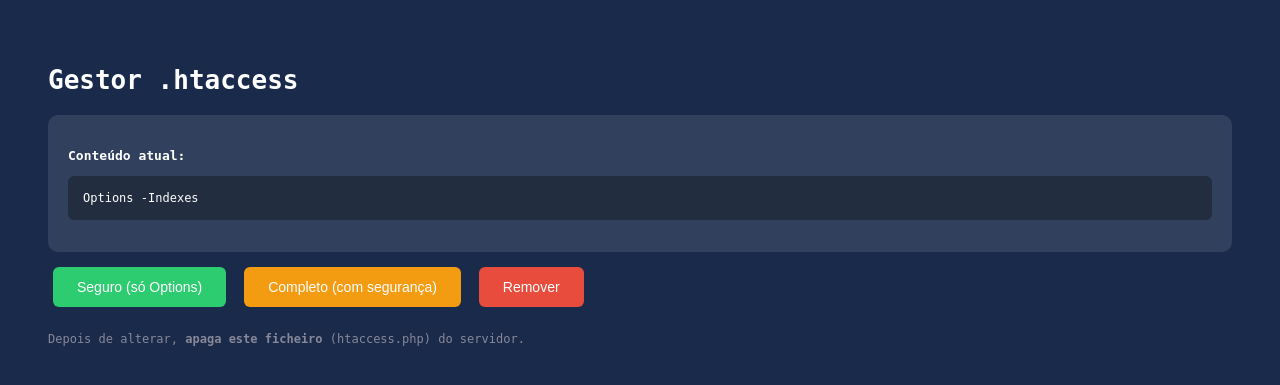
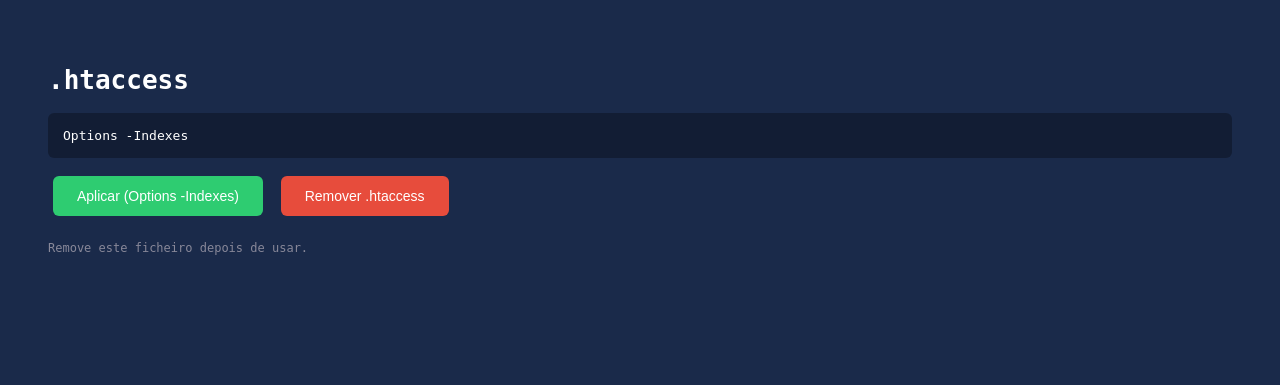
Before and after one commit to a14509-oficina/Trabalho-Final, a PHP site: page /htaccess.php in a window 1280 px wide. Shown: the top 385 px of the page. Run offline with PHP 8.4, Linux system fonts and the light colour scheme.

Commit message:
Simplificar htaccess.php apenas com modo normal

```diff
--- a/htaccess.php
+++ b/htaccess.php
@@ -1,40 +1,16 @@
 <?php
 $file = __DIR__ . '/.htaccess';
+$normal = "Options -Indexes\n";
+$msg = '';
 
-// Safe .htaccess that works on InfinityFree (LiteSpeed)
-$safe = "Options -Indexes\n";
-
-// Full security .htaccess (may cause 500 on some LiteSpeed)
-$full = "Options -Indexes
-ServerSignature Off
-
-<FilesMatch \"\\.(sql|md)$\">
-  Deny from all
-</FilesMatch>
-
-<FilesMatch \"^\\\.\">
-  Deny from all
-</FilesMatch>
-
-<IfModule rewrite_module>
-  RewriteEngine On
-  RewriteRule ^(config|classes|setup)/ - [F,L]
-  RewriteRule ^script\\.sql$ - [F,L]
-</IfModule>
-";
-
-$msg = '';
 if ($_SERVER['REQUEST_METHOD'] === 'POST') {
-    $mode = $_POST['mode'] ?? '';
-    if ($mode === 'safe') {
-        file_put_contents($file, $safe);
-        $msg = '✅ .htaccess atualizado para modo seguro (Options -Indexes)';
-    } elseif ($mode === 'full') {
-        file_put_contents($file, $full);
-        $msg = '✅ .htaccess atualizado para modo completo (com segurança)';
-    } elseif ($mode === 'remove') {
+    $action = $_POST['action'] ?? '';
+    if ($action === 'aplicar') {
+        file_put_contents($file, $normal);
+        $msg = '.htaccess aplicado com Options -Indexes';
+    } elseif ($action === 'remover') {
         if (file_exists($file)) unlink($file);
-        $msg = '✅ .htaccess removido';
+        $msg = '.htaccess removido';
     }
     $current = file_exists($file) ? file_get_contents($file) : '(sem ficheiro)';
 } else {
@@ -45,33 +21,24 @@ if ($_SERVER['REQUEST_METHOD'] === 'POST') {
 <html lang="pt">
 <head>
     <meta charset="UTF-8">
-    <title>Gestor .htaccess</title>
+    <title>.htaccess</title>
     <style>
-        body { font-family: monospace; padding: 40px; background: #1a2a4a; color: #fff; }
-        .box { background: rgba(255,255,255,0.1); padding: 20px; border-radius: 10px; margin: 10px 0; }
-        pre { background: rgba(0,0,0,0.3); padding: 15px; border-radius: 6px; overflow-x: auto; font-size: 12px; }
-        button { padding: 12px 24px; border: none; border-radius: 6px; cursor: pointer; font-size: 14px; margin: 5px; }
-        .btn-safe { background: #2ecc71; color: #fff; }
-        .btn-full { background: #f39c12; color: #fff; }
-        .btn-remove { background: #e74c3c; color: #fff; }
-        .msg { padding: 10px; border-radius: 6px; margin: 10px 0; background: rgba(46,204,113,0.2); border: 1px solid rgba(46,204,113,0.3); }
-        h1 { margin-bottom: 20px; }
+        body{font-family:monospace;padding:40px;background:#1a2a4a;color:#fff}
+        pre{background:rgba(0,0,0,0.3);padding:15px;border-radius:6px}
+        button{padding:12px 24px;border:none;border-radius:6px;cursor:pointer;font-size:14px;margin:5px}
+        .btn-g{background:#2ecc71;color:#fff}
+        .btn-r{background:#e74c3c;color:#fff}
+        .msg{padding:10px;border-radius:6px;margin:10px 0;background:rgba(46,204,113,0.2)}
     </style>
 </head>
 <body>
-    <h1>Gestor .htaccess</h1>
-    <div class="box">
-        <p><strong>Conteúdo atual:</strong></p>
-        <pre><?= htmlspecialchars($current) ?></pre>
-    </div>
-    <?php if ($msg): ?>
-        <div class="msg"><?= $msg ?></div>
-    <?php endif; ?>
+    <h1>.htaccess</h1>
+    <pre><?= htmlspecialchars($current) ?></pre>
+    <?php if ($msg): ?><div class="msg"><?= $msg ?></div><?php endif; ?>
     <form method="POST">
-        <button type="submit" name="mode" value="safe" class="btn-safe" onclick="return confirm('Aplicar .htaccess seguro?')">Seguro (só Options)</button>
-        <button type="submit" name="mode" value="full" class="btn-full" onclick="return confirm('Aplicar .htaccess completo?')">Completo (com segurança)</button>
-        <button type="submit" name="mode" value="remove" class="btn-remove" onclick="return confirm('Remover .htaccess?')">Remover</button>
+        <button type="submit" name="action" value="aplicar" class="btn-g">Aplicar (Options -Indexes)</button>
+        <button type="submit" name="action" value="remover" class="btn-r">Remover .htaccess</button>
     </form>
-    <p style="margin-top:20px;color:#889;font-size:12px;">Depois de alterar, <strong>apaga este ficheiro</strong> (htaccess.php) do servidor.</p>
+    <p style="margin-top:20px;color:#889;font-size:12px;">Remove este ficheiro depois de usar.</p>
 </body>
 </html>
```
